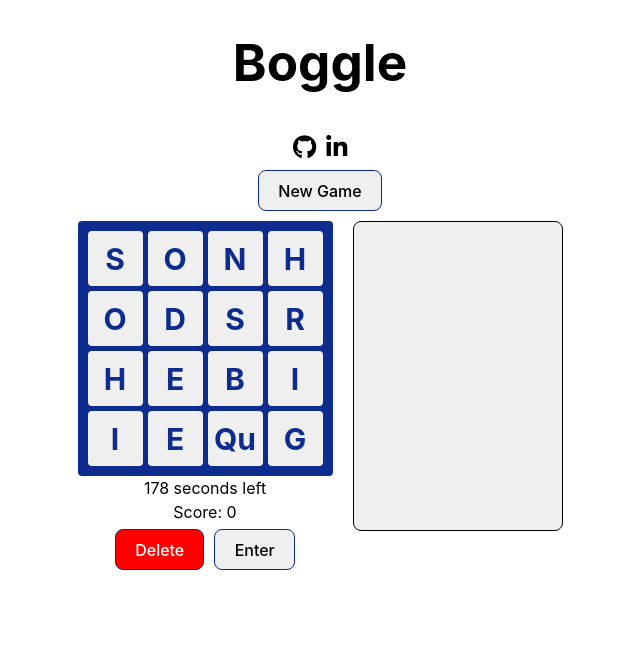
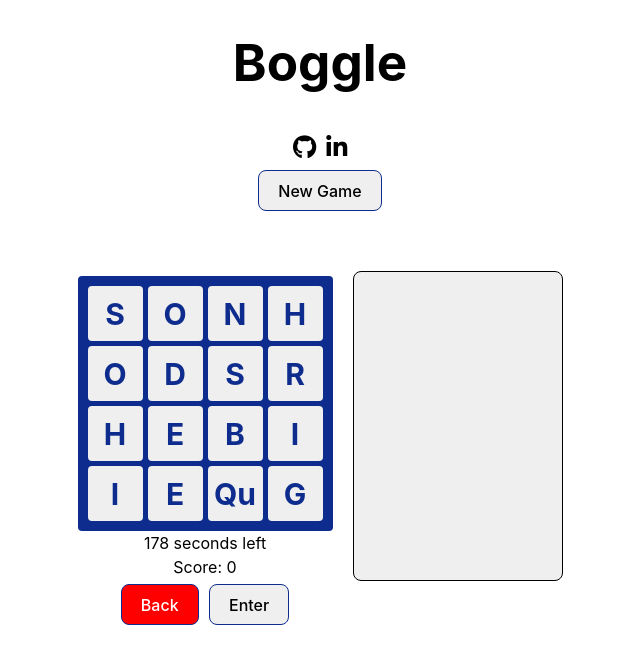
Before and after one commit to yonilurie/Boggle, a React (Vite) app in the folder Vite/: page / in a window 1280 px wide. Both pictures are taken after a click on the button "Play". Shown: the top 664 px of the page, without its empty margins (320-960 px from the left). Built offline with nearby package versions, Linux system fonts and the light colour scheme.

Commit message:
Minor styling changes, moved where users current guess shows up, delete button now says back

```diff
--- a/Vite/src/components/BoggleBoard/BoggleBoard.css
+++ b/Vite/src/components/BoggleBoard/BoggleBoard.css
@@ -31,11 +31,18 @@
 }
 
 /*  Boggle board */
+
+.board-info-container {
+	display: flex;
+	flex-direction: column;
+	align-items: center;
+}
 .game-container {
 	display: flex;
 	gap: 20px;
 	width: 100%;
 	justify-content: center;
+	align-items: center;
 }
 
 .boggle-board {
@@ -77,6 +84,11 @@
 }
 
 /*  Words */
+.word-container {
+	height: 25px;
+	padding: 5px;
+	margin: 10px 0px;
+}
 .word {
 	color: rgb(14, 44, 141);
 	list-style: none;
--- a/Vite/src/components/BoggleBoard/index.tsx
+++ b/Vite/src/components/BoggleBoard/index.tsx
@@ -448,7 +448,19 @@ const BoggleBoard = () => {
 			{/* The boggle board, timer, and guessed wordss  */}
 			{start && (
 				<div className="game-container">
-					<div>
+					<div className="board-info-container">
+						<div className="word-container">
+							{currentWord.length > 0 ? (
+								<div className="word current-word">
+									{currentWord.toUpperCase()}
+								</div>
+							) : (
+								<div className="word last-score">
+									{lastScore}
+								</div>
+							)}
+						</div>
+
 						<div className="boggle-board">
 							{board.map((row, idx) => (
 								<BoggleRow
@@ -461,12 +473,13 @@ const BoggleBoard = () => {
 						</div>
 						<div className="timer">{timer} seconds left</div>
 						<div className="points">Score: {score}</div>
+
 						<div className="action-buttons">
 							<button
 								className="action-button delete"
 								onClick={() => type("Backspace")}
 							>
-								Delete
+								Back
 							</button>
 							<button
 								className="action-button enter"
@@ -485,18 +498,7 @@ const BoggleBoard = () => {
 					</div>
 				</div>
 			)}
-			{/* The users guessed word */}
-			{start && (
-				<>
-					{currentWord.length > 0 ? (
-						<div className="word current-word">
-							{currentWord.toUpperCase()}
-						</div>
-					) : (
-						<div className="word last-score">{lastScore}</div>
-					)}
-				</>
-			)}
+
 			{/* Once the game is over show all the words that were possible */}
 			{!start && allPossibleWords.length > 0 && (
 				<>
```
